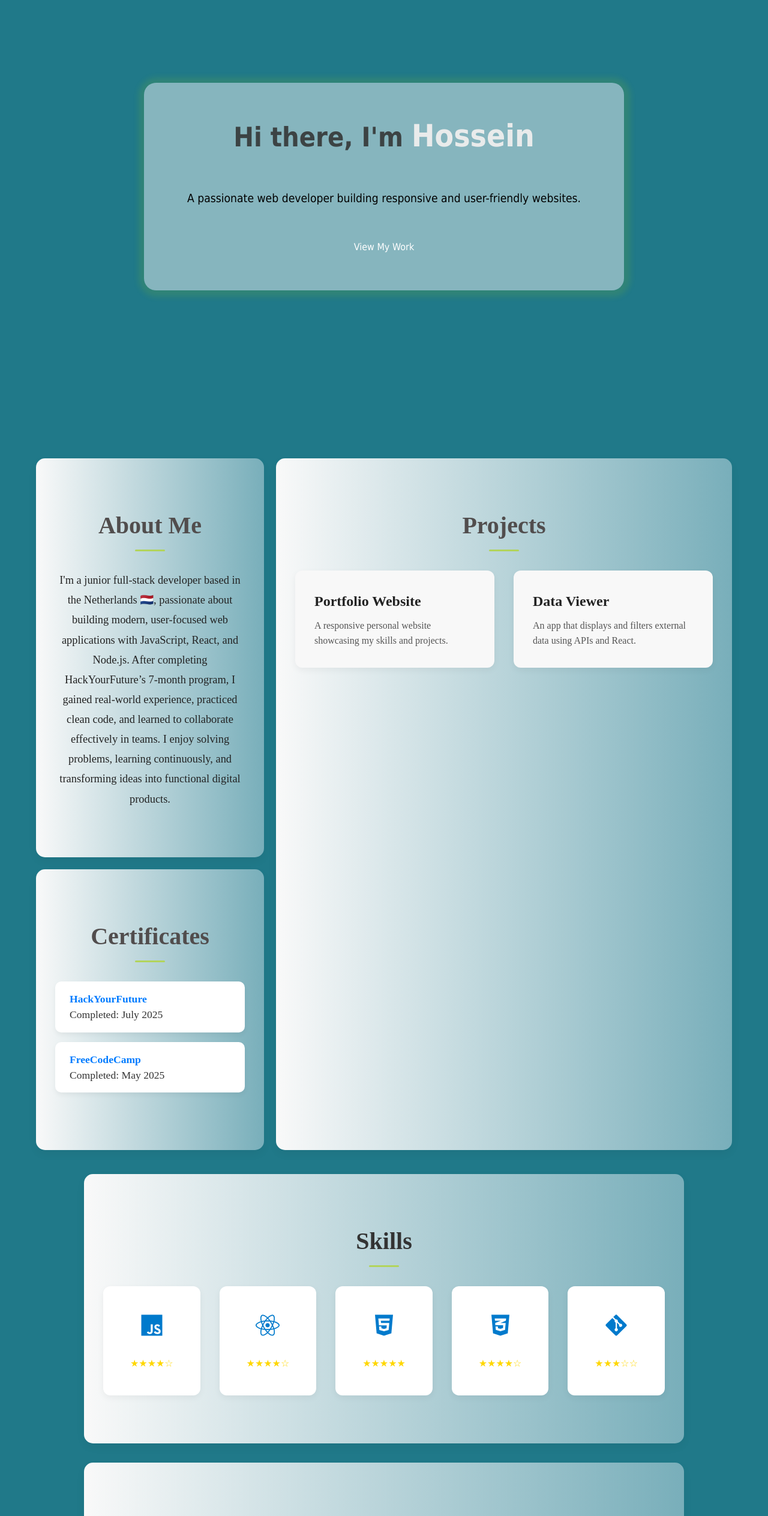
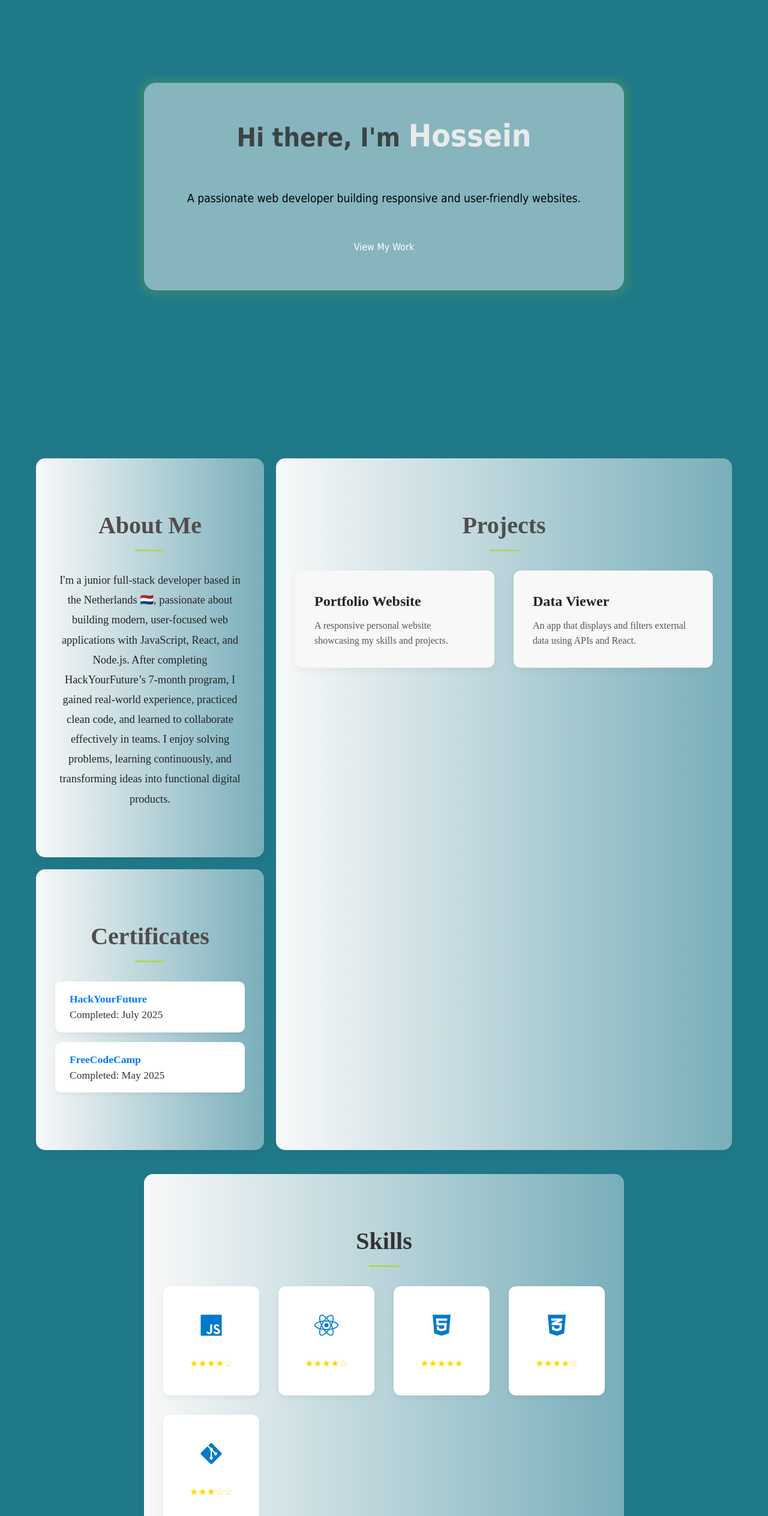
Before and after one commit to Hossein-Kelisa/Hossein-Kelisa-Portfolio, a React (Vite) app: page / in a window 1280 px wide. Shown: the part 234-2761 px from the top of the page at 60% size. Built offline with nearby package versions, Linux system fonts and the light colour scheme.

Commit message:
update it

```diff
--- a/src/components/Contact.css
+++ b/src/components/Contact.css
@@ -1,10 +1,8 @@
-/* Contact.css */
-
 .contact-section {
   padding: 5rem 2rem;
   background: linear-gradient(to right, #f9f9f9, #edf5fb6e);
   text-align: center;
-  max-width: 1000px;
+  max-width: 800px;
   width: 100%;
   margin: 0 auto;
   border-radius: 15px;
--- a/src/components/Hero.css
+++ b/src/components/Hero.css
@@ -11,7 +11,7 @@
   background: #f9f9f978
 }
 .hero-title {
-  font-size: 2.8rem;
+  font-size: 2.7rem;
   font-weight: 700;
   margin-bottom: 3rem;
   color: #313131dc;
--- a/src/components/Resume.css
+++ b/src/components/Resume.css
@@ -2,7 +2,7 @@
   padding: 5rem 2rem;
   background: linear-gradient(to right, #f9f9f9, #edf5fb6e);
   text-align: center;
-  max-width: 1000px;
+  max-width: 800px;
   width: 100%;
   margin: 0 auto 2rem auto;
   border-radius: 15px;
--- a/src/components/Skills.css
+++ b/src/components/Skills.css
@@ -2,7 +2,7 @@
   padding: 5rem 2rem;
   background: linear-gradient(to right, #f9f9f9, #edf5fb6e);
   text-align: center;
-  max-width: 1000px;
+  max-width: 800px;
   width: 100%;
   margin: 0 auto 2rem auto;
   border-radius: 15px;
```
